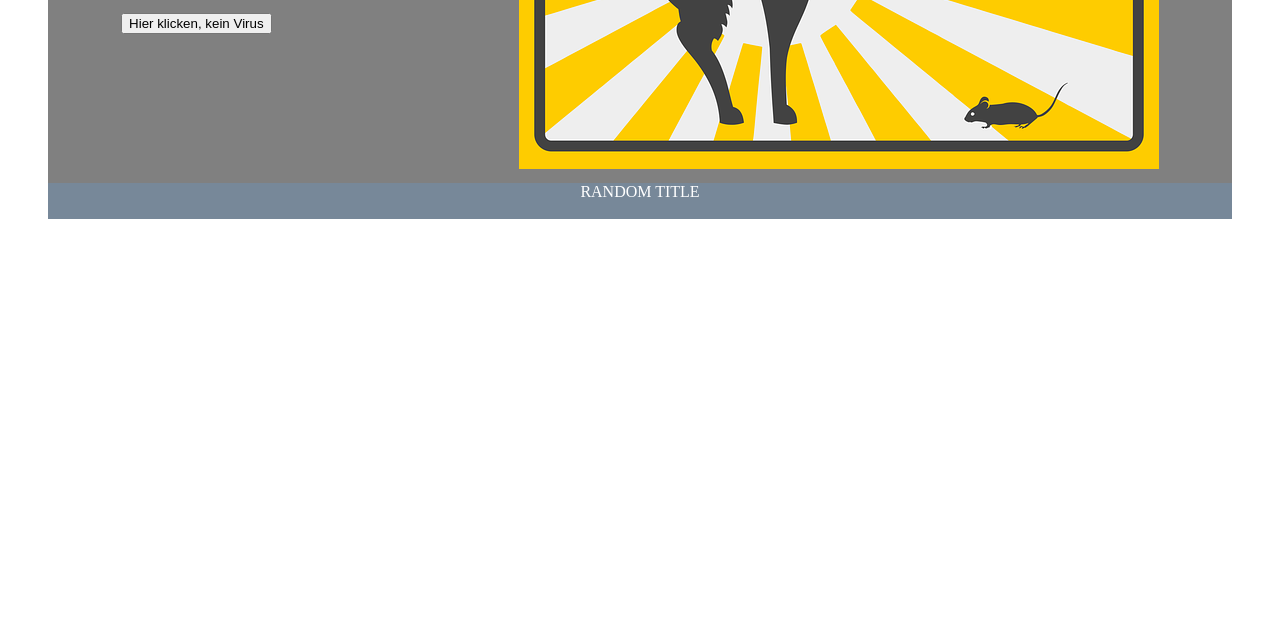
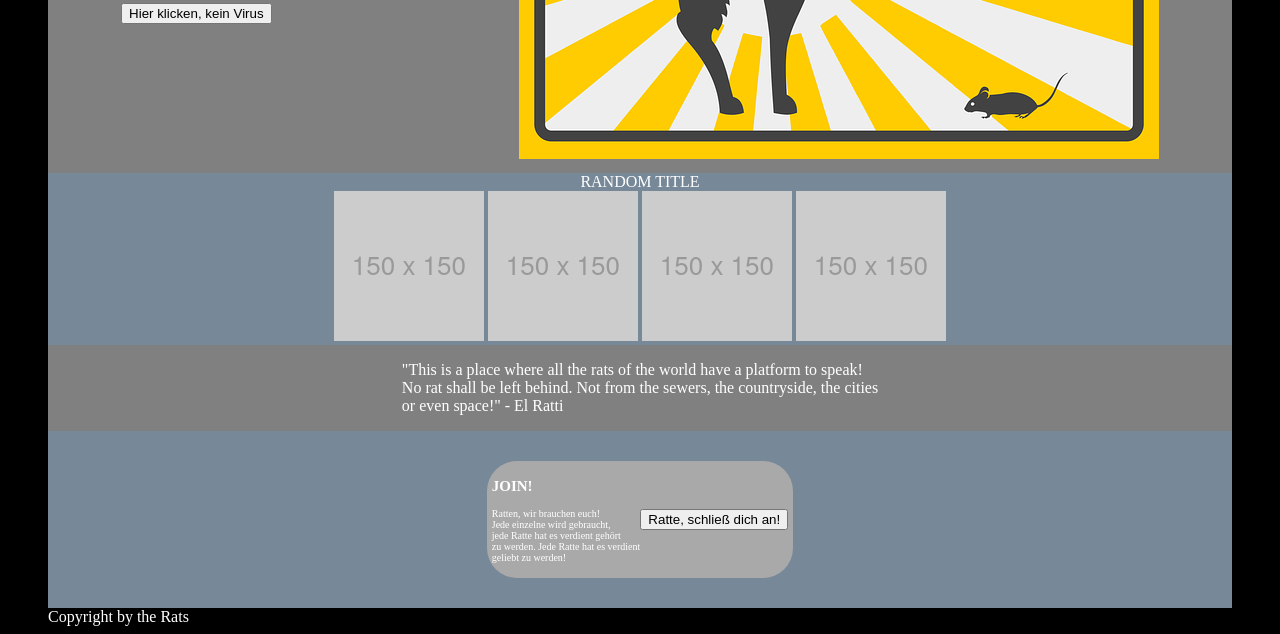
Before and after one commit to Monkeybito/ratpost, a plain HTML site: page index.html in a window 1280 px wide. Shown: the part 331-965 px from the top of the page. Before the commit the page ends 800 px from the top, so only its background shows below. Drawn offline with Linux system fonts and the light colour scheme.

Commit message:
I did way to few commitments

```diff
--- a/index.html
+++ b/index.html
@@ -35,11 +35,37 @@
             RANDOM TITLE
         </div>
         <div class="section-two-one">
-            <img>
-            <img>
-            <img>
-            <img>
+            <img src="palceholder.png">
+            <img src="palceholder.png">
+            <img src="palceholder.png">
+            <img src="palceholder.png">
+
         </div>
     </div>
+    <div class="section-three">
+        <div><p>"This is a place where all the rats of the world have a platform to speak!
+            <br>No rat shall be left behind. Not from the sewers, the countryside, the cities
+            <br> or even space!" - El Ratti</p>
+        </div>
+    </div>
+    <div class="section-four">
+        <div class="section-four-one">
+            <div class="call">
+                <h2>JOIN!</h2>
+                <p>Ratten, wir brauchen euch!
+                    <br>Jede einzelne wird gebraucht,
+                    <br>jede Ratte hat es verdient gehört
+                    <br>zu werden. Jede Ratte hat es verdient
+                    <br>geliebt zu werden!
+                </p>
+
+            </div>
+            <button>Ratte, schließ dich an!</button>
+
+        </div>
+    </div>
+    <footer>
+        <div>Copyright by the Rats</div>
+    </footer>
 </body>
 </html>
--- a/styles.css
+++ b/styles.css
@@ -1,8 +1,10 @@
 body{
     display: flex;
     flex-direction: column;
-    padding: 10px 40px;
+    justify-content: center;
+    padding: 0px 40px;
     color: white;
+    background-color: black;
 }
 
 .section-one{
@@ -37,6 +39,35 @@ header{
 
 .section-two-two{
     display: flex;
+    flex-wrap: wrap;
     gap: 5px;
     justify-content: center;
 }
+
+.section-three{
+    background-color: grey;
+    display: flex;
+    justify-content: center
+}
+
+.section-four{
+    background-color: lightslategray;
+    display: flex;
+    padding: 30px;
+    justify-content: center;
+
+}
+
+.section-four-one{
+    display: flex;
+    justify-content: space-evenly;
+    align-items: center;
+    background-color: darkgray;
+    border-radius: 30px;
+    padding: 5px;
+    font-size: 10px;
+}
+
+footer{
+    background-color: black;
+}
```
